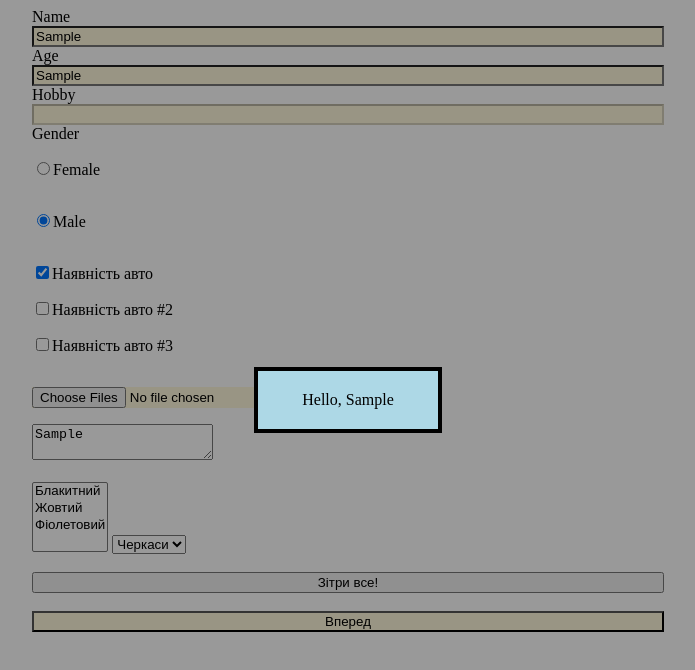
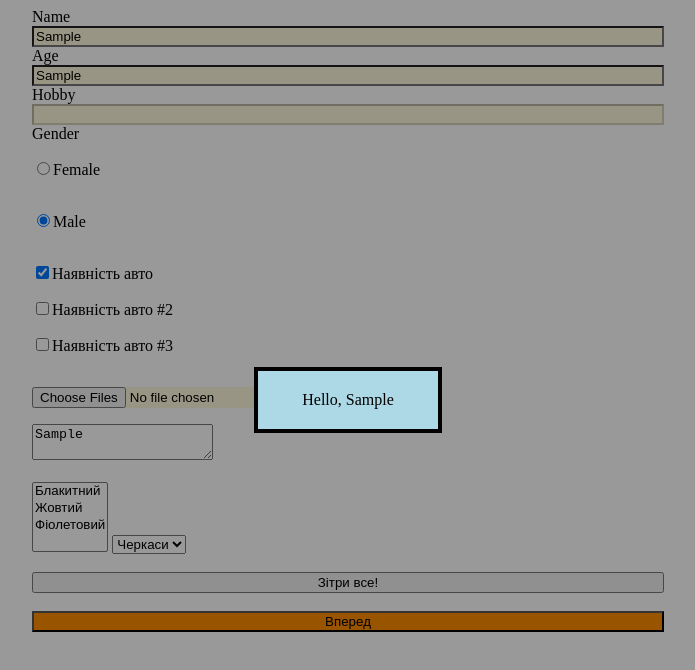
Before and after one commit to Yaroslav50/form_with_modal, a plain HTML site: page index.html in a window 1280 px wide. Both pictures are taken after typing "Sample", "Sample", "Sample" into the empty fields and a click on the input "Вперед". Shown: the whole page, without its empty margins (292-987 px from the left). Drawn offline with Linux system fonts and the light colour scheme.

Commit message:
Update style.css

```diff
--- a/style.css
+++ b/style.css
@@ -50,7 +50,7 @@ input {
   background-color: cornsilk;
 }
 
-input:active {
+input:focus {
   background-color: darkorange;
   cursor: pointer;
 }
```
